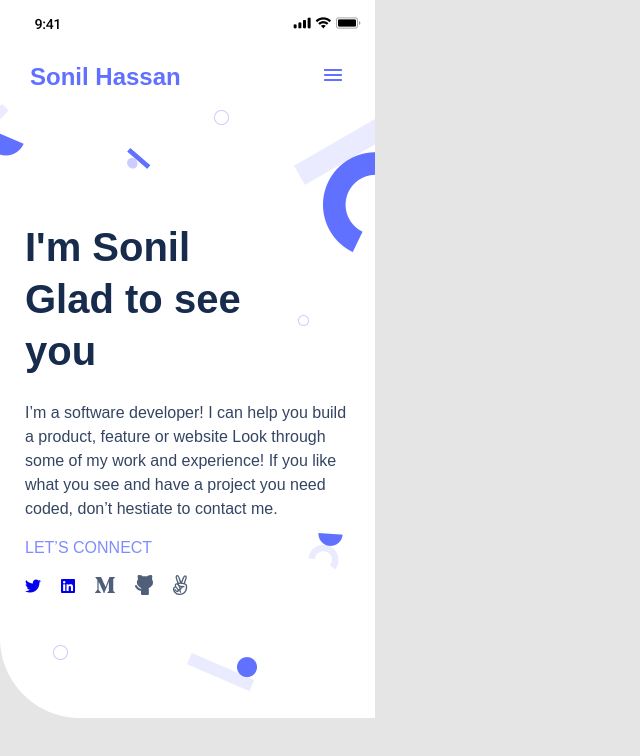
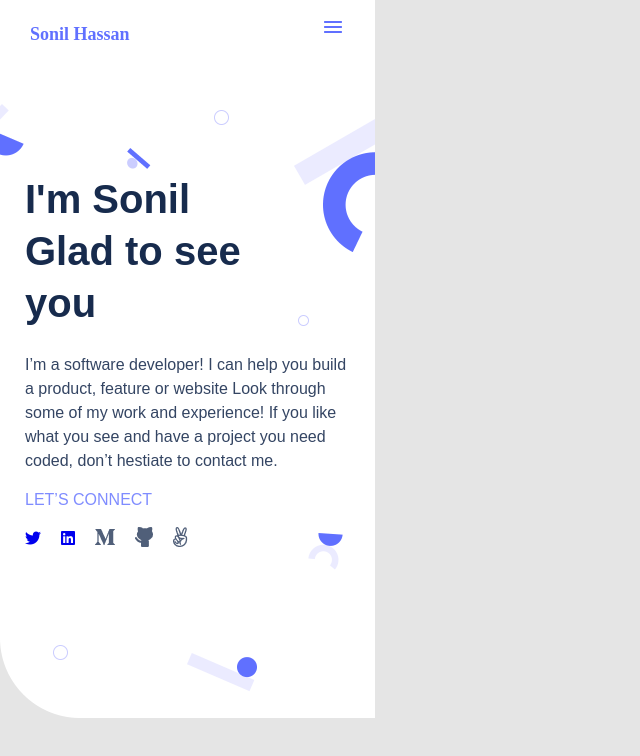
Before and after one commit to alieftekhar33/my-protofolio, a website: page index.html in a window 1280 px wide. Shown: the whole page, without its empty margins (0-640 px from the left). Drawn offline with Linux system fonts and the light colour scheme; files whose address does not match are found by name; a web font is replaced by a local one.

Commit message:
Requested changes completed

```diff
--- a/index.html
+++ b/index.html
@@ -16,22 +16,9 @@
   <body>
     <div class="main-container">
       <header>
-        <div class="status-bar">
-          <img
-            src="file:///C:/Users/alief/OneDrive/Desktop/Sonil-Hassan-portfolio/img/status-bar.png"
-            alt="status bar"
-          />
-        </div>
-
         <nav>
-          <a href="#"><h2>Sonil Hassan</h2></a>
-          <div>
-            <a
-              ><img
-                src="file:///C:/Users/alief/OneDrive/Desktop/Sonil-Hassan-portfolio/img/icon_menu.png"
-                alt="icon menu"
-            /></a>
-          </div>
+          <a href="#" class="my-logo">Sonil Hassan</a>
+          <a><img src="/img/icon_menu.png" alt="icon menu" /></a>
         </nav>
       </header>
 
@@ -54,26 +41,17 @@
             </li>
             <li>
               <a href="#" target="_self">
-                <img
-                  src="file:///C:/Users/alief/OneDrive/Desktop/Sonil-Hassan-portfolio/img/m.png"
-                  alt="m icon"
-                />
+                <img src="/img/m.png" alt="m icon" />
               </a>
             </li>
             <li>
               <a href="#" target="_self">
-                <img
-                  src="file:///C:/Users/alief/OneDrive/Desktop/Sonil-Hassan-portfolio/img/cat.png"
-                  alt="cat icon"
-                />
+                <img src="/img/cat.png" alt="cat icon" />
               </a>
             </li>
             <li>
               <a href="#" target="_self">
-                <img
-                  src="file:///C:/Users/alief/OneDrive/Desktop/Sonil-Hassan-portfolio/img/Vector.png"
-                  alt="like icon"
-                />
+                <img src="/img/Vector.png" alt="like icon" />
               </a>
             </li>
           </ul>
--- a/style.css
+++ b/style.css
@@ -13,8 +13,15 @@ body {
   background-color: #e5e5e5;
 }
 
-h2 {
-  text-decoration: none;
+.my-logo {
+  width: 140px;
+  height: 10px;
+  font-family: "Poppins";
+  font-style: normal;
+  font-weight: 700;
+  font-size: 18px;
+  line-height: 20px;
+  color: #6070ff;
 }
 
 .main-container {
@@ -23,10 +30,6 @@ h2 {
   background-image: url("img/bkgd.png");
   background-repeat: no-repeat;
   background-size: contain;
-}
-
-.status-bar {
-  background-color: #fff;
 }
 
 nav {
```
